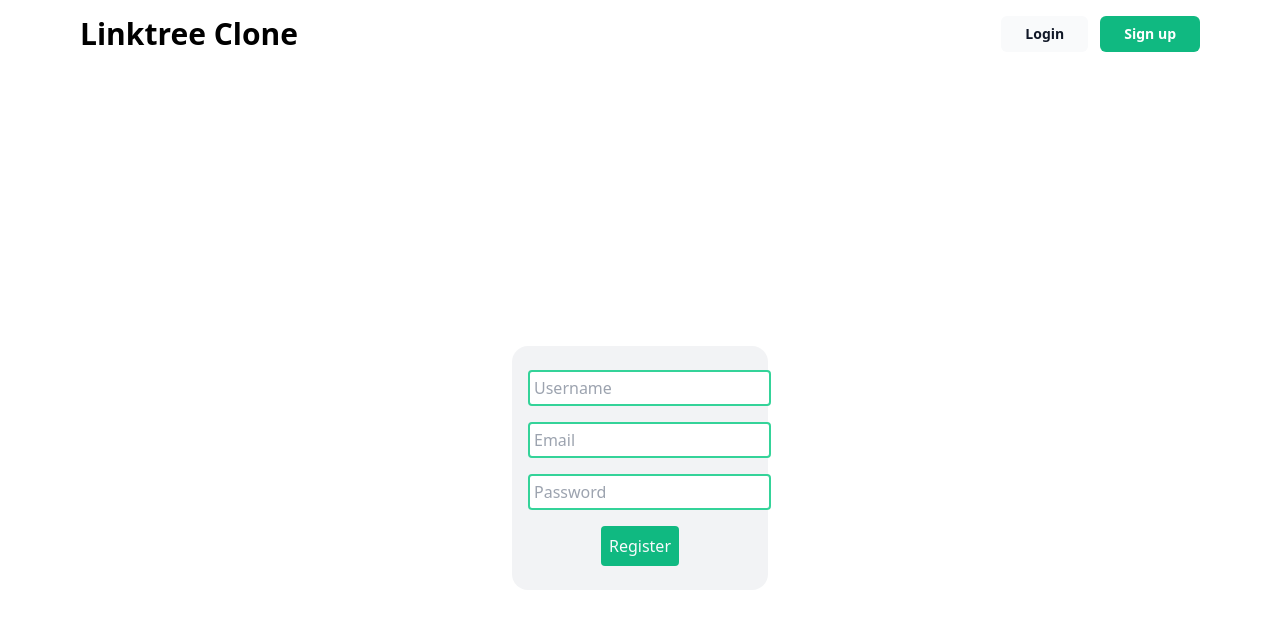
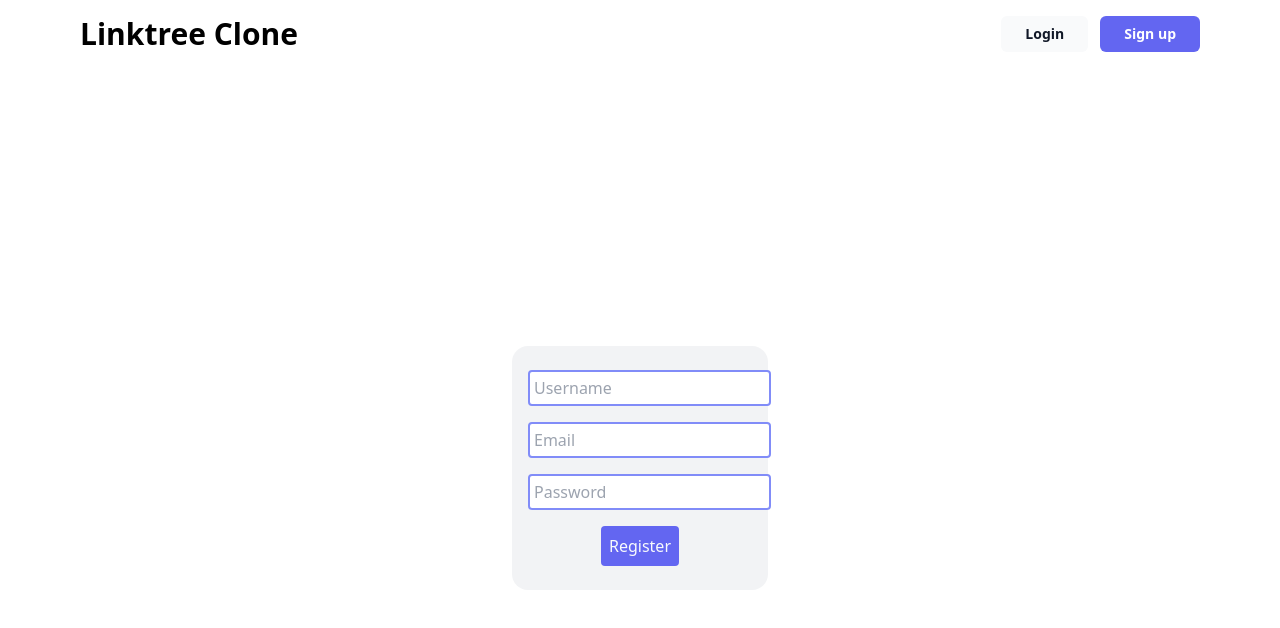
Before and after one commit to DogukanUrker/LinktreeClone, a React (Vite) app in the folder frontend/: page /register in a window 1280 px wide. Shown: the top 628 px of the page. Built offline with nearby package versions, Linux system fonts and the light colour scheme.

Commit message:
primary color changed

```diff
--- a/frontend/src/components/navbar.tsx
+++ b/frontend/src/components/navbar.tsx
@@ -22,7 +22,7 @@ export default function Navbar() {
               sign out
             </button>
             <a
-              className="inline-block py-2 px-6 bg-emerald-500 hover:bg-emerald-600 text-sm text-white font-bold rounded-md transition duration-200"
+              className="inline-block py-2 px-6 bg-indigo-500 hover:bg-indigo-600 text-sm text-white font-bold rounded-md transition duration-200"
               href="/user"
             >
               username
@@ -37,7 +37,7 @@ export default function Navbar() {
               Login
             </a>
             <a
-              className="inline-block py-2 px-6 bg-emerald-500 hover:bg-emerald-600 text-sm text-white font-bold rounded-md transition duration-200"
+              className="inline-block py-2 px-6 bg-indigo-500 hover:bg-indigo-600 text-sm text-white font-bold rounded-md transition duration-200"
               href="/register"
             >
               Sign up
--- a/frontend/src/views/login.tsx
+++ b/frontend/src/views/login.tsx
@@ -45,18 +45,18 @@ export default function Login() {
                 type="text"
                 onChange={(e) => setUsername(e.target.value)}
                 placeholder="Username"
-                className="block mx-auto my-2 border-2 border-solid border-emerald-400 p-1 rounded transition outline-emerald-700 focus:outline-none focus:ring focus:ring-emerald-400"
+                className="block mx-auto my-2 border-2 border-solid border-indigo-400 p-1 rounded transition outline-indigo-700 focus:outline-none focus:ring focus:ring-indigo-400"
               />
               <input
                 type="text"
                 onChange={(e) => setPassword(e.target.value)}
                 placeholder="Password"
-                className="block mx-auto my-2 border-2 border-solid border-emerald-400 p-1 rounded transition outline-emerald-700 focus:outline-none focus:ring focus:ring-emerald-400"
+                className="block mx-auto my-2 border-2 border-solid border-indigo-400 p-1 rounded transition outline-indigo-700 focus:outline-none focus:ring focus:ring-indigo-400"
               />
               <button
                 type="button"
                 onClick={login}
-                className="block m-auto my-2 bg-emerald-500 p-2 text-base font-medium hover:bg-emerald-600 transition rounded text-slate-50"
+                className="block m-auto my-2 bg-indigo-500 p-2 text-base font-medium hover:bg-indigo-600 transition rounded text-slate-50"
               >
                 Login
               </button>
--- a/frontend/src/views/register.tsx
+++ b/frontend/src/views/register.tsx
@@ -41,23 +41,23 @@ export default function Register() {
           <div className="container mx-auto w-64 p-4 bg-gray-200/50 rounded-2xl">
             <form className="flex items-stretch flex-wrap">
               <input
-                className="block mx-auto my-2 border-2 border-solid border-emerald-400 p-1 rounded transition outline-emerald-700 focus:outline-none focus:ring focus:ring-emerald-400"
+                className="block mx-auto my-2 border-2 border-solid border-indigo-400 p-1 rounded transition outline-indigo-700 focus:outline-none focus:ring focus:ring-indigo-400"
                 onChange={(event) => setUsername(event.target.value)}
                 placeholder="Username"
               />
               <input
-                className="block mx-auto my-2 border-2 border-solid border-emerald-400 p-1 rounded transition outline-emerald-700 focus:outline-none focus:ring focus:ring-emerald-400"
+                className="block mx-auto my-2 border-2 border-solid border-indigo-400 p-1 rounded transition outline-indigo-700 focus:outline-none focus:ring focus:ring-indigo-400"
                 onChange={(event) => setEmail(event.target.value)}
                 placeholder="Email"
               />
               <input
-                className="block mx-auto my-2 border-2 border-solid border-emerald-400 p-1 rounded transition outline-emerald-700 focus:outline-none focus:ring focus:ring-emerald-400"
+                className="block mx-auto my-2 border-2 border-solid border-indigo-400 p-1 rounded transition outline-indigo-700 focus:outline-none focus:ring focus:ring-indigo-400"
                 type="password"
                 onChange={(event) => setPassword(event.target.value)}
                 placeholder="Password"
               />
               <button
-                className="block m-auto my-2 bg-emerald-500 p-2 text-base font-medium hover:bg-emerald-600 transition rounded text-slate-50"
+                className="block m-auto my-2 bg-indigo-500 p-2 text-base font-medium hover:bg-indigo-600 transition rounded text-slate-50"
                 type="button"
                 onClick={addUser}
               >
```
